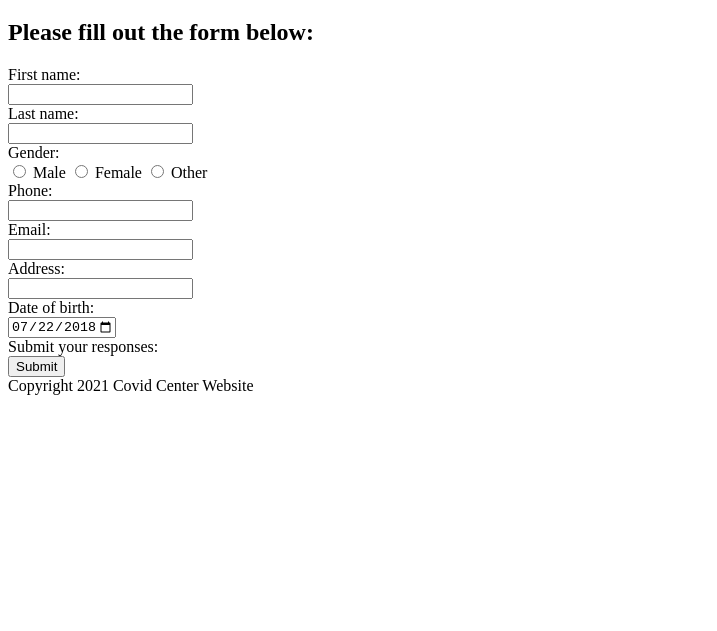
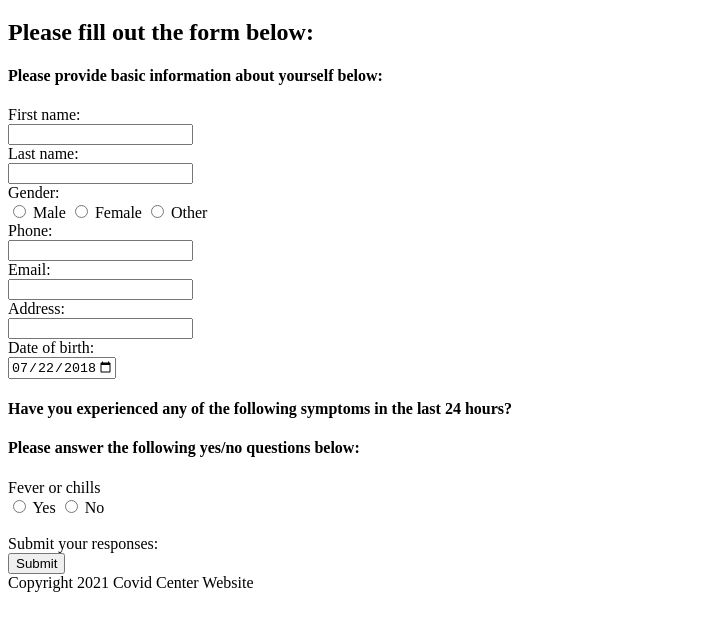
Before and after one commit to t-husnetdinova/webapp_spring2021_covid_center, a plain HTML site: page index.html in a window 1280 px wide. Shown: the part 61-692 px from the top of the page, without its empty margins (0-717 px from the left). Drawn offline with Linux system fonts and the light colour scheme.

Commit message:
fixed formatting and added more skeleton for the form

```diff
--- a/index.html
+++ b/index.html
@@ -12,11 +12,12 @@
             <!-- Gather data from user in an appropriate manner -->
             <h2>Please fill out the form below:</h2>
             <article>
-                <!-- Part 1: User Information -->
                 <!-- Define a form -->
                 <!-- form will need an action tag eventually, when we connect a backend to store answers -->
                 <!-- Fun observation: defining a form allows for saved autofill values-->
                 <form>
+                    <!-- Part 1: User Information -->
+                        <h4>Please provide basic information about yourself below:</h4>
                         <!-- First name -->
                         <label for="fname">First name:</label><br>
                         <input type="text" id="fname" name="fname"><br>
@@ -51,7 +52,38 @@
                         <label for="start">Date of birth:</label><br>
                         <input type="date" id="dob" name="dob" value="2018-07-22" min="1900-01-01" max="2021-02-01"><br>
 
+                    <!-- Part 2: Symptom questionnaire -->
+                        <h4>Have you experienced any of the following symptoms in the last 24 hours?</h4>
+                        <h4>Please answer the following yes/no questions below:</h4>
+
+                        <!-- Fever or chills-->
+                        <label for="p2q1">Fever or chills</label><br>
+                        <input type="radio" id="fever" name="p2q1" value="yes">
+                        <label for="yes">Yes</label>
+                        <input type="radio" id="fever" name="p2q1" value="no">
+                        <label for="no">No</label><br>
+
+                        <!-- Cough -->
+                        <!-- Shortness of breath or difficulty breathing -->
+                        <!-- Fatigue -->
+                        <!-- Muscle or body aches -->
+                        <!-- Headaches-->
+                        <!-- New loss of taste or smell-->
+                        <!-- Sore throat -->
+                        <!-- Congestion or runny nose -->
+                        <!-- Nausea or vomiting -->
+                        <!-- Diarrhea -->
+
+                    <!-- Part 3: Other questions -->
+                        <!-- Have you had contact (within 6 feet for > 15 minutes), or caring for someone who is diagnosed with COVID-19 in the last 14 days and were not wearing proper personal protective equipment? (yes/no) -->
+                        <!-- Have you had a diagnosis of COVID-19 in the last 10 days? (yes/no) -->
+                        <!-- Have you travelled to any country in the last 14 days? (yes/no) -->
+                        <!-- If yes, what countries? -->
+                        <!-- Have you socialized with a group of 6 or more people in the last 14 days? (yes/no) -->
+                        <!-- Current temperature -->
+
                     <!-- Submit the form -->
+                    <br>
                     <label for="submit">Submit your responses:</label><br>
                     <input type="submit">
                 </form>
```
Lines whose indentation alone changed are shown as unchanged.
